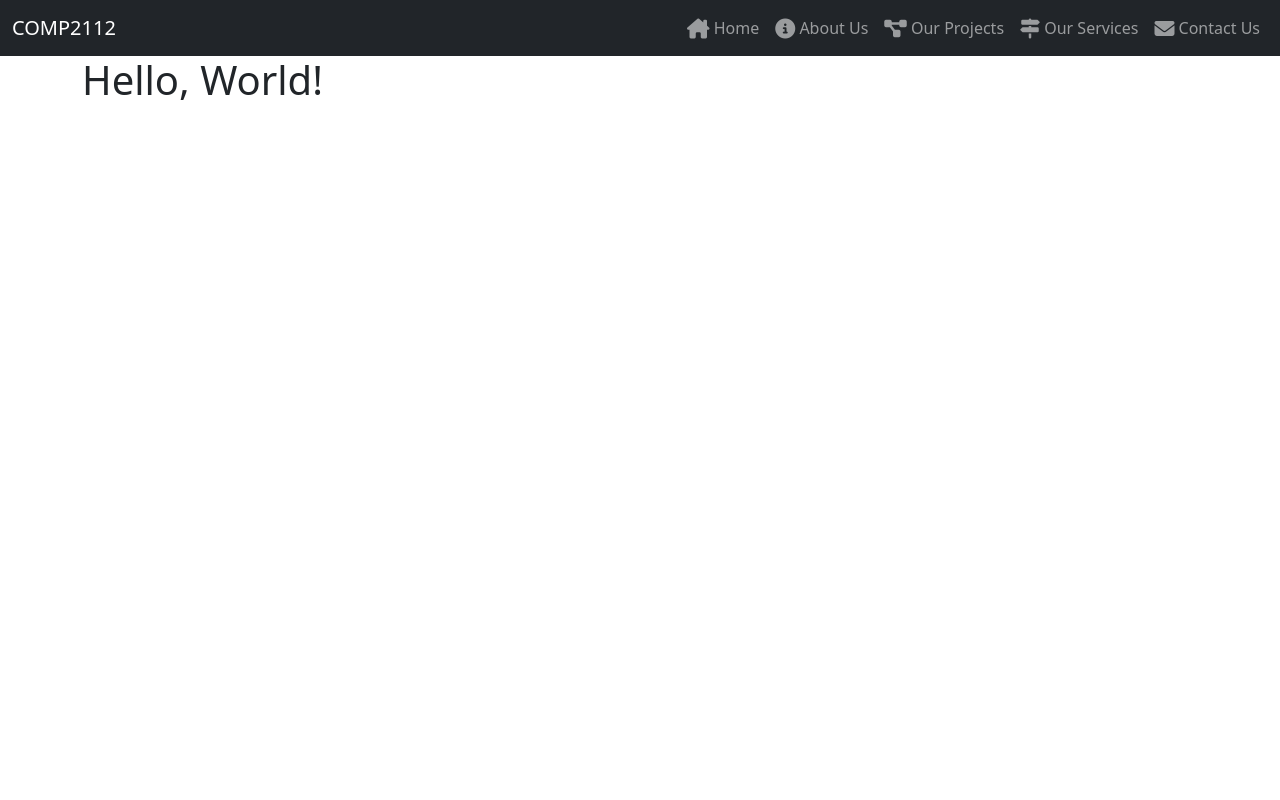
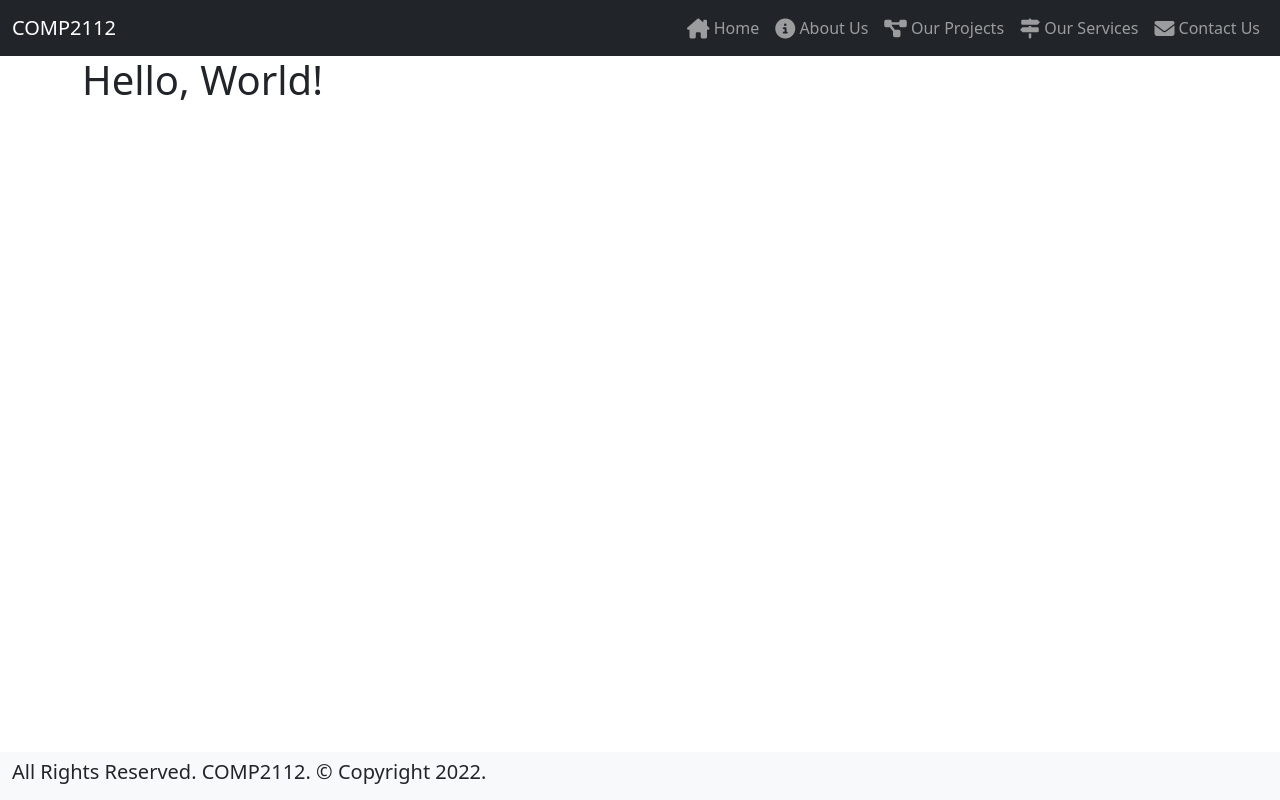
Before and after one commit to GeorgianCollege/COMP2112-F2022-Week11, a React (Create React App) app: page /contact in a window 1280 px wide. Built offline with nearby package versions, Linux system fonts and the light colour scheme.

Commit message:
added Footer Component

```diff
--- a/src/App.tsx
+++ b/src/App.tsx
@@ -2,6 +2,7 @@ import React from 'react';
 
 // common components
 import Header from './Views/components/header';
+import Footer from './Views/components/footer';
 
 // Styles and fonts
 import 'bootstrap/dist/css/bootstrap.min.css';
@@ -15,6 +16,8 @@ function App() {
 
 
       <h1 className="container">Hello, World!</h1>
+
+      <Footer></Footer>
     </div>
   );
 }
--- /dev/null
+++ b/src/Views/components/footer.tsx
@@ -0,0 +1,14 @@
+import React from 'react';
+
+function Footer()
+{
+    return(
+        <nav className="navbar fixed-bottom bg-light">
+            <div className="container-fluid">
+                <h5>All Rights Reserved. COMP2112. &copy; Copyright 2022.</h5>
+            </div>
+        </nav>
+    );
+}
+
+export default Footer;
```
